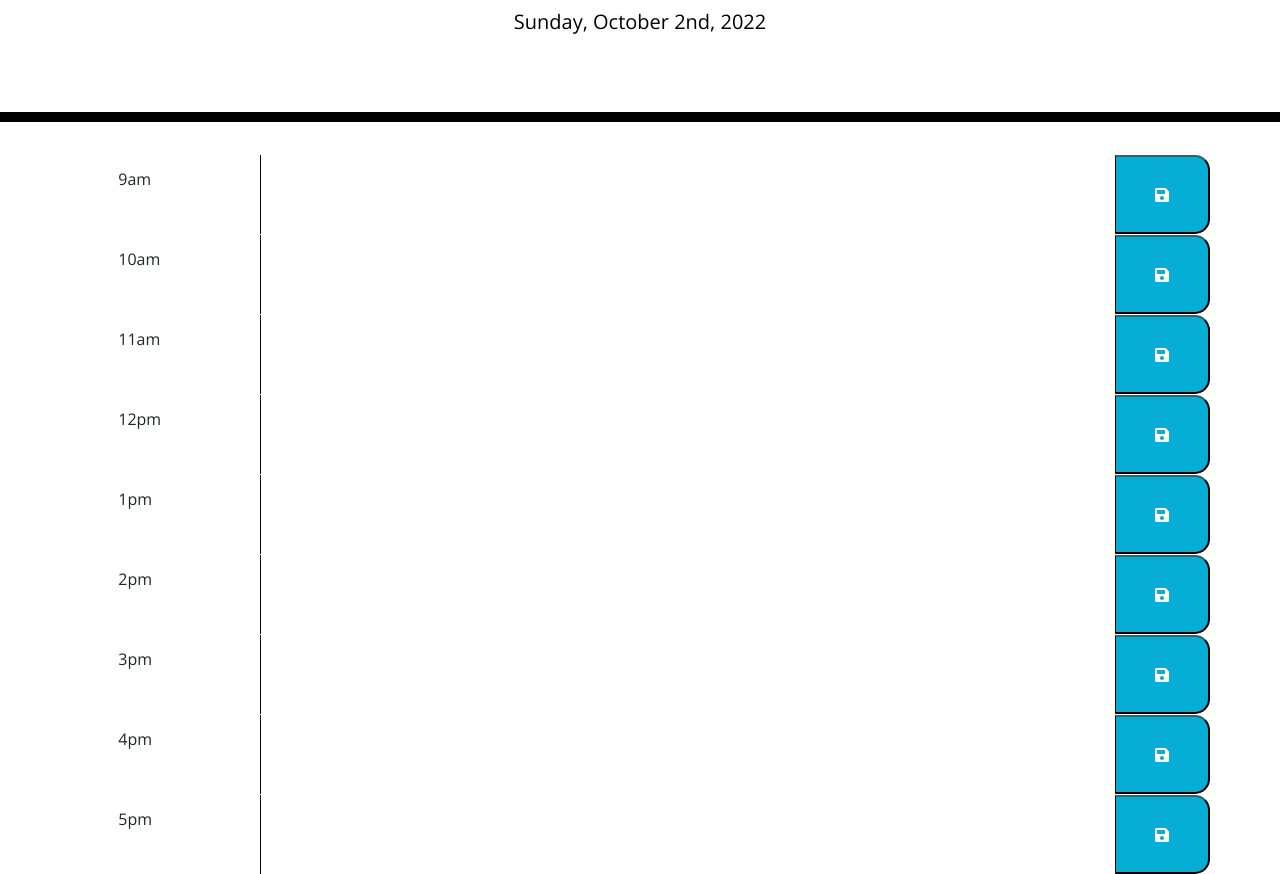
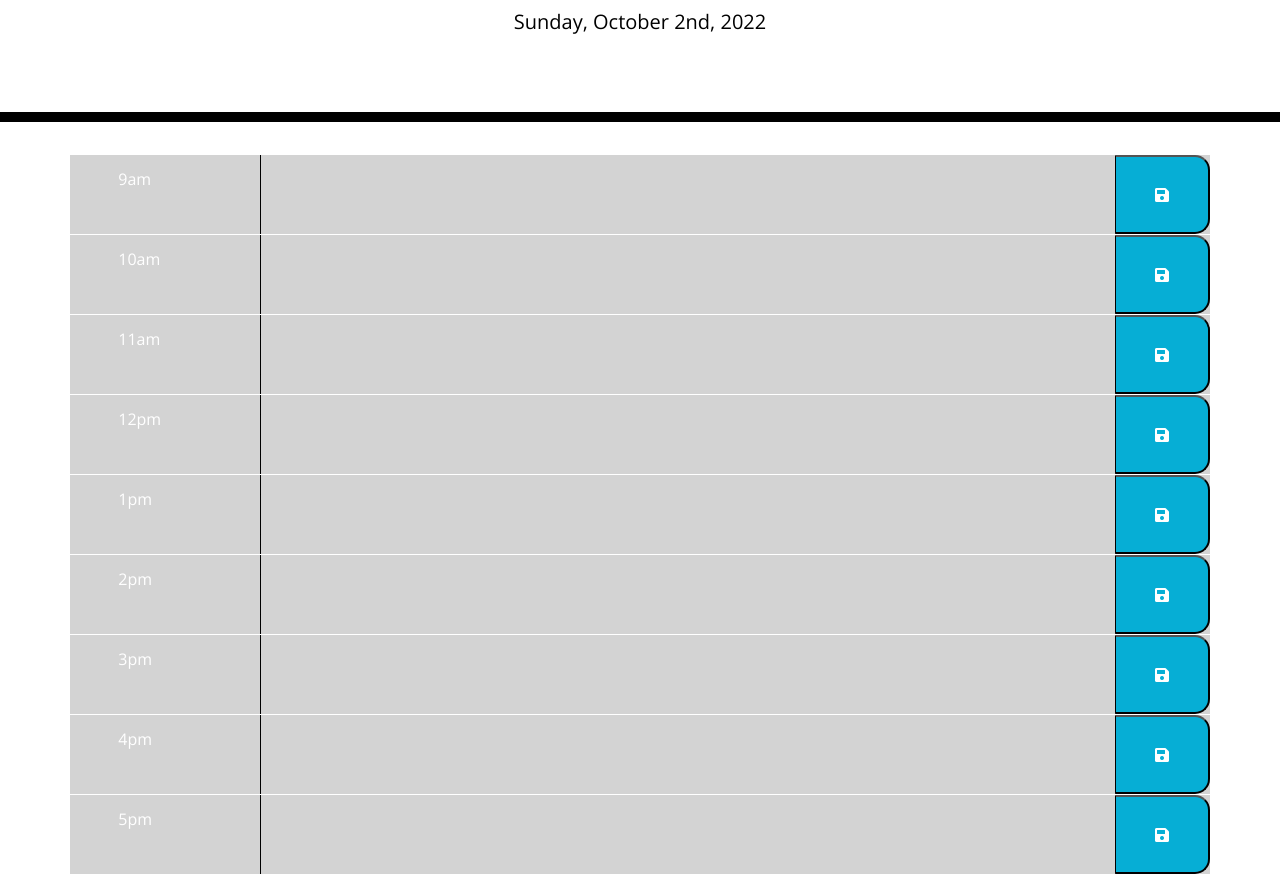
Before and after one commit to kwalexander/work-day-scheduler, a website: page index.html in a window 1280 px wide. Shown: the part 182-1056 px from the top of the page. Drawn offline with nearby package versions, Linux system fonts and the light colour scheme.

Commit message:
link css with conditional formatting loop

```diff
--- a/assets/script.js
+++ b/assets/script.js
@@ -21,6 +21,24 @@ var saveEvent = function (time, event) {
 
 // dynamically display different colors based on current time
 /// define past, current, and future time. Past is grey, current is red, future is green
+var currentTime = moment().hour();
+
+$(".hourSlot").each(function () {
+    var slotTime = parseInt($(this).attr("id"));
+
+    if (slotTime < currentTime) {
+        $(this).addClass("past");
+    }
+    else if (slotTime === currentTime) {
+        $(this).removeClass("past");
+        $(this).addClass("present");
+    }
+    else {
+        $(this).removeClass("past");
+        $(this).removeClass("present");
+        $(this).addClass("future");
+    };
+});
 
 
 // load previously saved events from local storage
--- a/index.html
+++ b/index.html
@@ -22,63 +22,63 @@
   </header>
   <div class="container">
     <!-- Timeblocks go here -->
-    <div class="row" id="9">
+    <div class="row hourSlot" id="9">
       <div class="col-2">
         9am
       </div>
       <textarea class="col-9 eventName"></textarea>
       <button class="col-1 saveBtn fas fa-save"></button>
     </div>
-    <div class="row" id="10">
+    <div class="row hourSlot" id="10">
       <div class="col-2">
         10am
       </div>
       <textarea class="col-9 eventName"></textarea>
       <button class="col-1 saveBtn fas fa-save"></button>
     </div>
-    <div class="row" id="11">
+    <div class="row hourSlot" id="11">
       <div class="col-2">
         11am
       </div>
       <textarea class="col-9 eventName"></textarea>
       <button class="col-1 saveBtn fas fa-save"></button>
     </div>
-    <div class="row" id="12">
+    <div class="row hourSlot" id="12">
       <div class="col-2">
         12pm
       </div>
       <textarea class="col-9 eventName"></textarea>
       <button class="col-1 saveBtn fas fa-save"></button>
     </div>
-    <div class="row" id="13">
+    <div class="row hourSlot" id="13">
       <div class="col-2">
         1pm
       </div>
       <textarea class="col-9 eventName"></textarea>
       <button class="col-1 saveBtn fas fa-save"></button>
     </div>
-    <div class="row" id="14">
+    <div class="row hourSlot" id="14">
       <div class="col-2">
         2pm
       </div>
       <textarea class="col-9 eventName"></textarea>
       <button class="col-1 saveBtn fas fa-save"></button>
     </div>
-    <div class="row" id="15">
+    <div class="row hourSlot" id="15">
       <div class="col-2">
         3pm
       </div>
       <textarea class="col-9 eventName"></textarea>
       <button class="col-1 saveBtn fas fa-save"></button>
     </div>
-    <div class="row" id="16">
+    <div class="row hourSlot" id="16">
       <div class="col-2">
         4pm
       </div>
       <textarea class="col-9 eventName"></textarea>
       <button class="col-1 saveBtn fas fa-save"></button>
     </div>
-    <div class="row" id="17">
+    <div class="row hourSlot" id="17">
       <div class="col-2">
         5pm
       </div>
```
